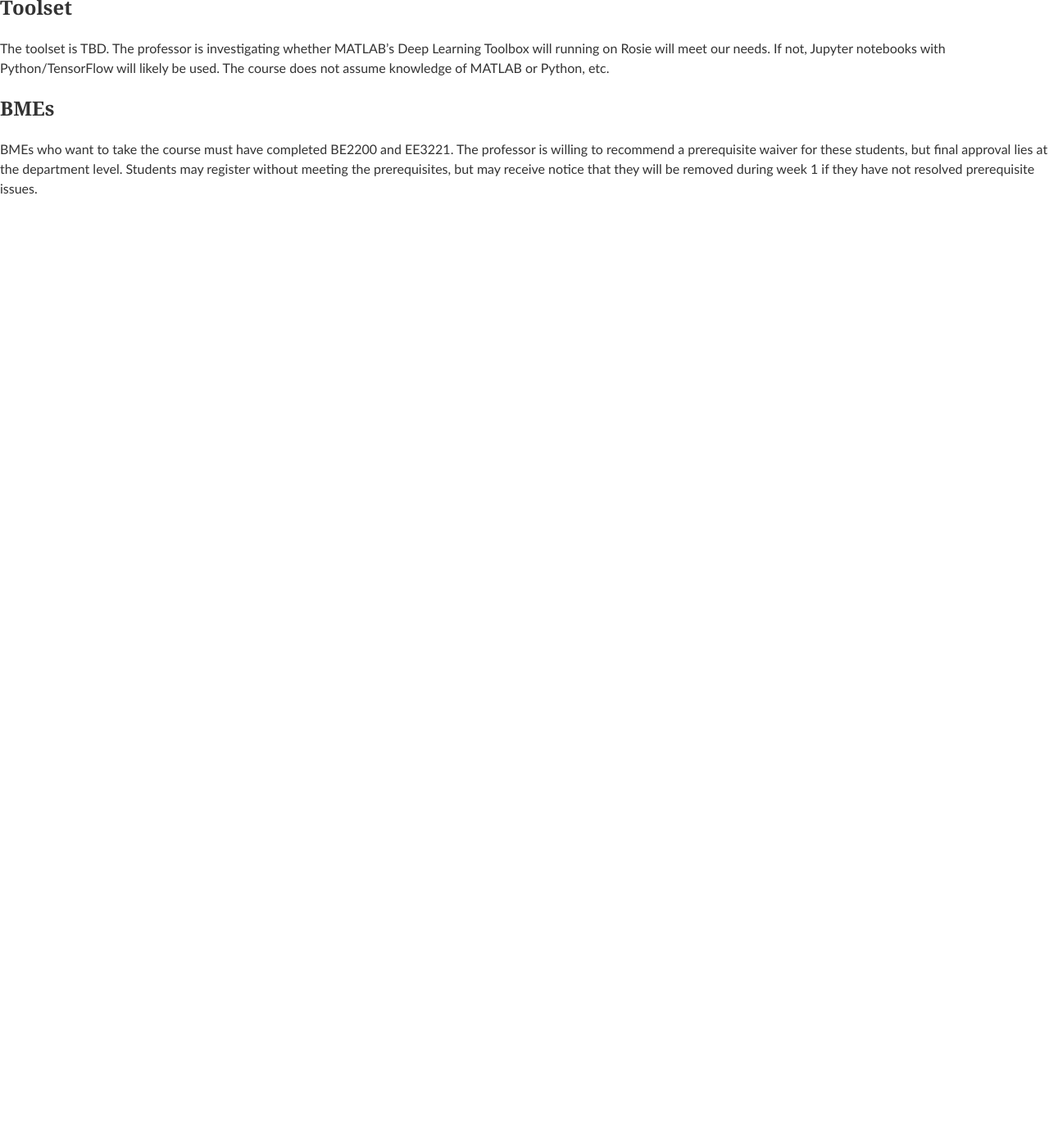
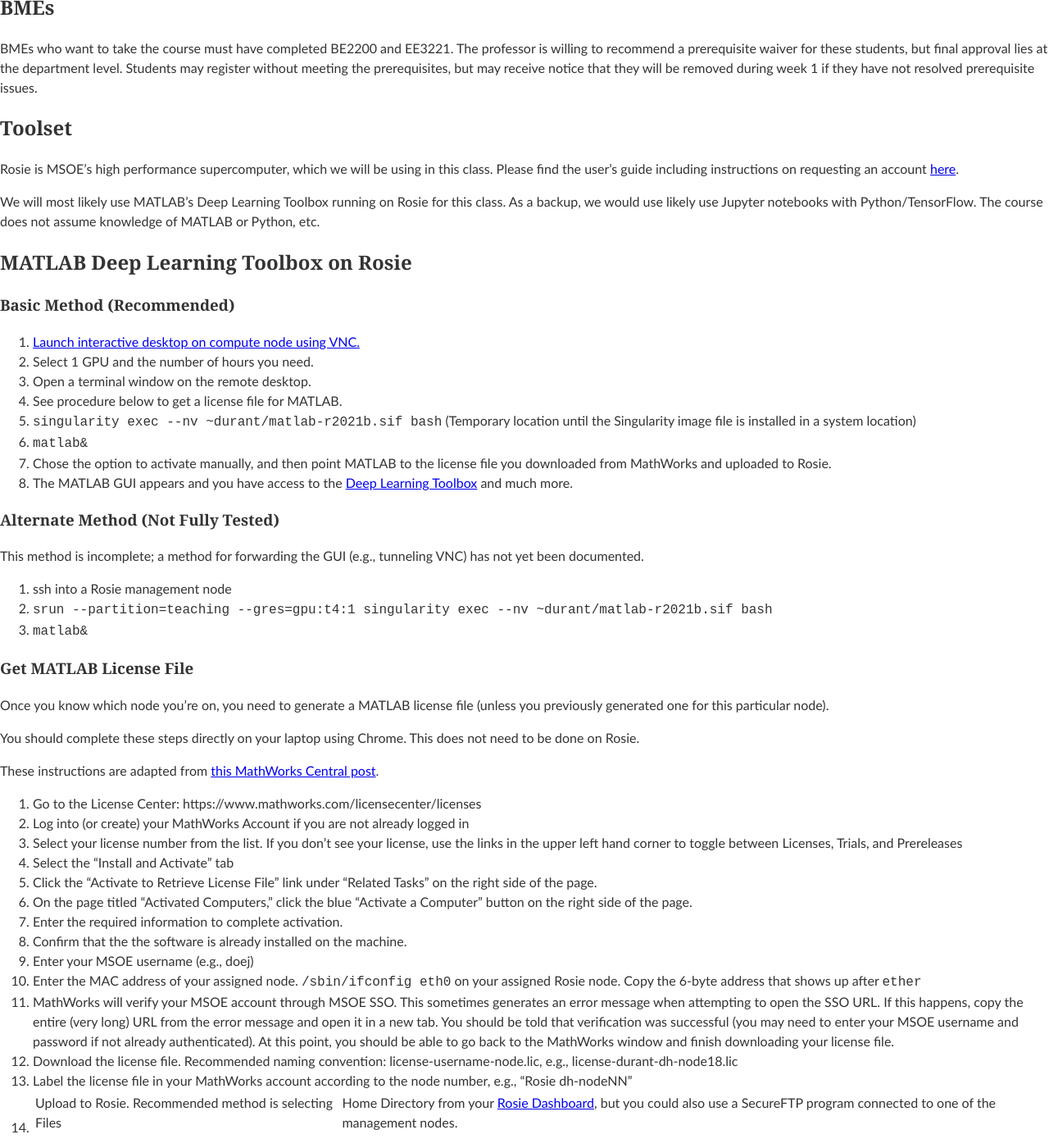
Before and after one commit to edurant/edurant.github.io, a Jekyll site: the page built from courses/cs4981/index.md, in a window 1280 px wide and 1400 px high, scrolled down 404 px. Shown: the whole window at 82% size. Built offline with Jekyll 4.4.1, drawn with Linux system fonts in a browser that asks for light colours; before the commit the page ends 900 px from its top, so only the background shows below that.

Commit message:
cs4981: 1st draft of MATLAB DL Rosie instructions

```diff
--- a/courses/cs4981/index.md
+++ b/courses/cs4981/index.md
@@ -12,10 +12,57 @@
 
 This is a new, special-topics elective being offered for the first time in spring, 2022.
 
-## Toolset
-
-The toolset is TBD. The professor is investigating whether MATLAB's Deep Learning Toolbox will running on Rosie will meet our needs. If not, Jupyter notebooks with Python/TensorFlow will likely be used. The course does not assume knowledge of MATLAB or Python, etc.
-
 ## BMEs
 
 BMEs who want to take the course must have completed BE2200 and EE3221. The professor is willing to recommend a prerequisite waiver for these students, but final approval lies at the department level. Students may register without meeting the prerequisites, but may receive notice that they will be removed during week 1 if they have not resolved prerequisite issues.
+
+## Toolset
+
+Rosie is MSOE's high performance supercomputer, which we will be using in this class. Please find the user's guide including instructions on requesting an account [here](https://msoe.dev/).
+
+We will most likely use MATLAB's Deep Learning Toolbox running on Rosie for this class. As a backup, we would use likely use Jupyter notebooks with Python/TensorFlow. The course does not assume knowledge of MATLAB or Python, etc.
+
+## MATLAB Deep Learning Toolbox on Rosie
+
+### Basic Method (Recommended)
+
+1. [Launch interactive desktop on compute node using VNC.](https://dh-ood.hpc.msoe.edu/pun/sys/dashboard/batch_connect/sys/rosie_vnc_desktop/session_contexts/new)
+1. Select 1 GPU and the number of hours you need.
+1. Open a terminal window on the remote desktop.
+1. See procedure below to get a license file for MATLAB.
+1. `singularity exec --nv ~durant/matlab-r2021b.sif bash` (Temporary location until the Singularity image file is installed in a system location)
+1. `matlab&`
+1. Chose the option to activate manually, and then point MATLAB to the license file you downloaded from MathWorks and uploaded to Rosie.
+1. The MATLAB GUI appears and you have access to the [Deep Learning Toolbox](https://www.mathworks.com/help/deeplearning/getting-started-with-deep-learning-toolbox.html) and much more.
+
+### Alternate Method (Not Fully Tested)
+
+This method is incomplete; a method for forwarding the GUI (e.g., tunneling VNC) has not yet been documented.
+
+1. ssh into a Rosie management node
+1. `srun --partition=teaching --gres=gpu:t4:1 singularity exec --nv ~durant/matlab-r2021b.sif bash`
+1. `matlab&`
+
+### Get MATLAB License File
+
+Once you know which node you're on, you need to generate a MATLAB license file (unless you previously generated one for this particular node).
+
+You should complete these steps directly on your laptop using Chrome. This does not need to be done on Rosie.
+
+
+These instructions are adapted from [this MathWorks Central post](https://www.mathworks.com/matlabcentral/answers/235126-how-do-i-generate-a-matlab-license-file#answer_190013).
+
+1. Go to the License Center: https://www.mathworks.com/licensecenter/licenses
+1. Log into (or create) your MathWorks Account if you are not already logged in
+1. Select your license number from the list. If you don't see your license, use the links in the upper left hand corner to toggle between Licenses, Trials, and Prereleases
+1. Select the "Install and Activate" tab
+1. Click the "Activate to Retrieve License File" link under "Related Tasks" on the right side of the page.
+1. On the page titled "Activated Computers," click the blue "Activate a Computer" button on the right side of the page.
+1. Enter the required information to complete activation.
+1. Confirm that the the software is already installed on the machine.
+1. Enter your MSOE username (e.g., doej)
+1. Enter the MAC address of your assigned node. `/sbin/ifconfig eth0` on your assigned Rosie node. Copy the 6-byte address that shows up after `ether`
+1. MathWorks will verify your MSOE account through MSOE SSO. This sometimes generates an error message when attempting to open the SSO URL. If this happens, copy the entire (very long) URL from the error message and open it in a new tab. You should be told that verification was successful (you may need to enter your MSOE username and password if not already authenticated). At this point, you should be able to go back to the MathWorks window and finish downloading your license file.
+1. Download the license file. Recommended naming convention: license-username-node.lic, e.g., license-durant-dh-node18.lic
+1. Label the license file in your MathWorks account according to the node number, e.g., "Rosie dh-nodeNN"
+1. Upload to Rosie. Recommended method is selecting Files | Home Directory from your [Rosie Dashboard](https://dh-ood.hpc.msoe.edu/pun/sys/dashboard), but you could also use a SecureFTP program connected to one of the management nodes.
--- a/index.html
+++ b/index.html
@@ -15,7 +15,7 @@
 <h1 align="center">{{page.title}}</h1>
 
 <div align="center">
-    <p><a href="courses/">Courses</a>: <a href="courses/ee3221/">EE-3221</a> <a href="https://gitlab.com/msoe.edu/eecs/seniordesign/ce/wikis/">Senior Design</a>
+    <p><a href="courses/">Courses</a>: <a href="courses/cs4981/">CS-4981</a> <a href="https://gitlab.com/msoe.edu/eecs/seniordesign/ce/wikis/">Senior Design</a>
     | <a href="sched/s22.html">Schedule</a>
     | <a href="advising/">Advising</a>
     | <a href="https://scholar.google.com/citations?user=FSlPi_wAAAAJ">Publications</a>
```
